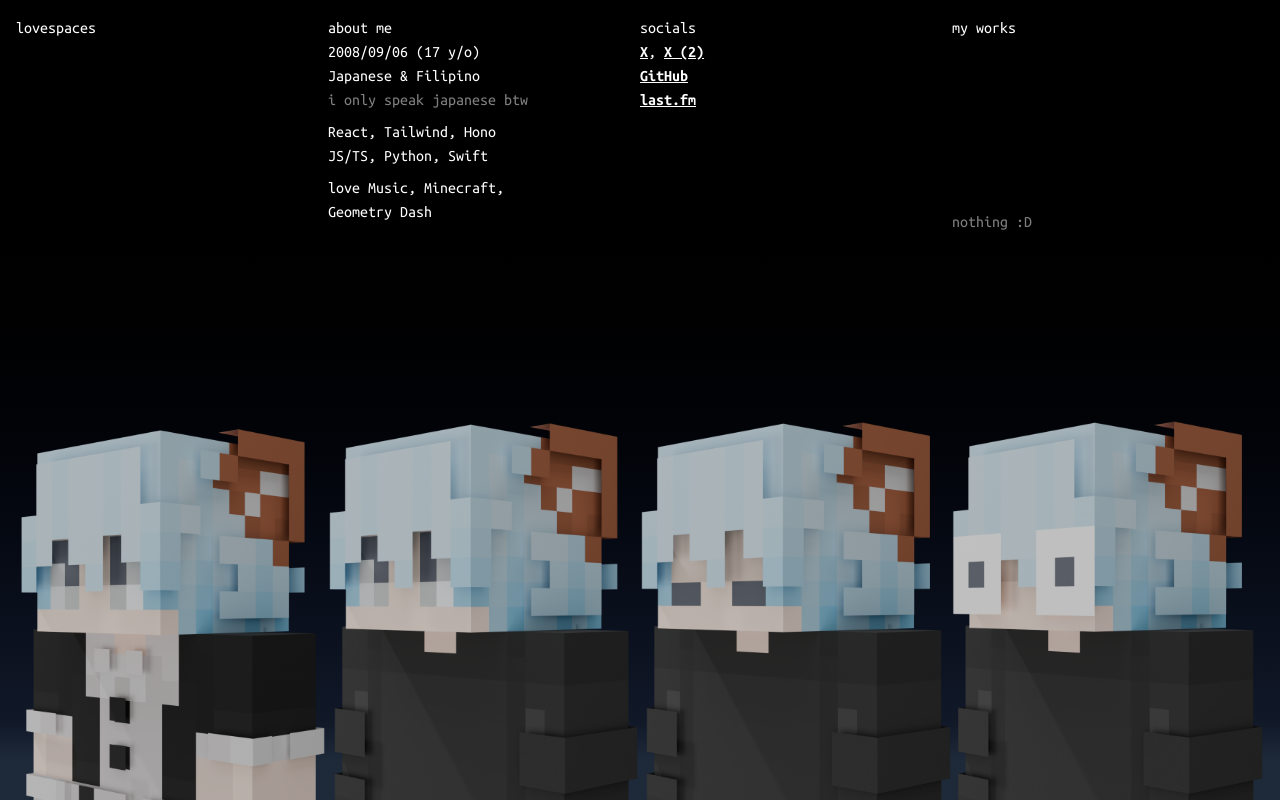
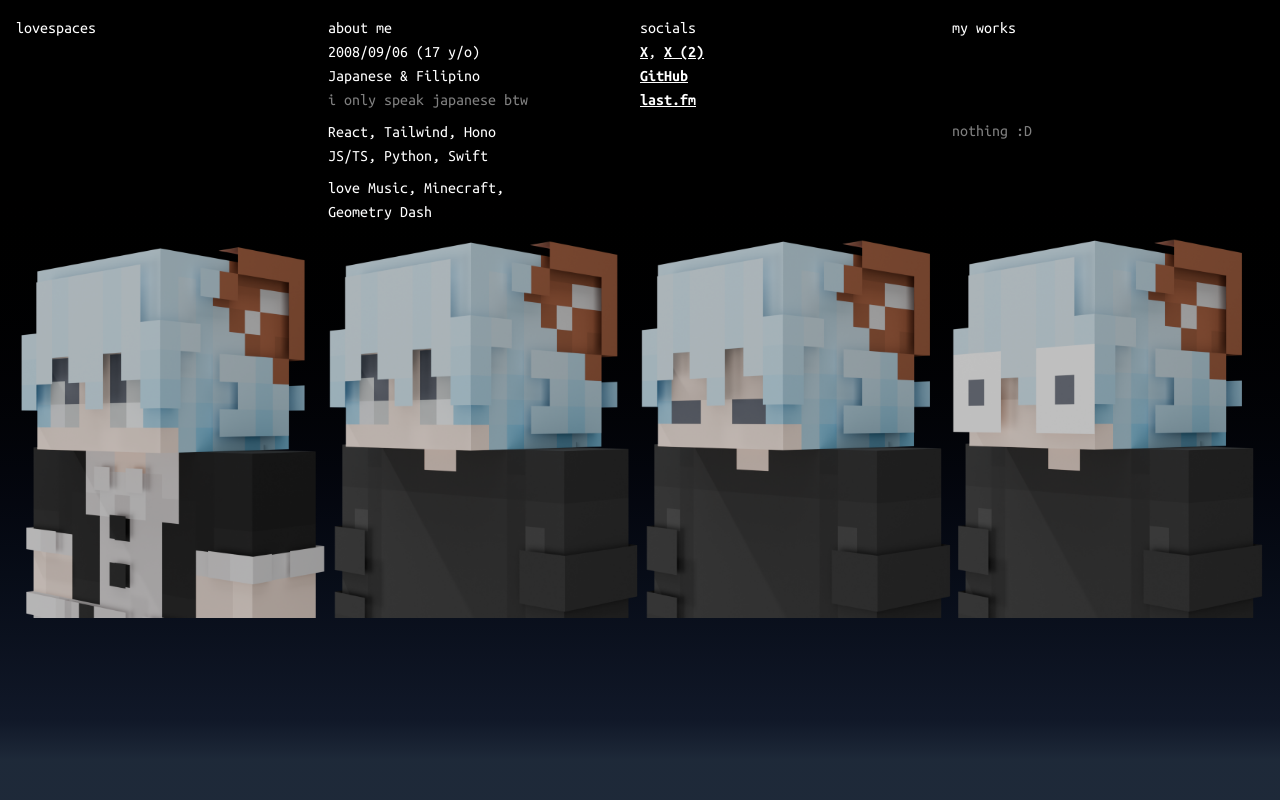
Before and after one commit to lovespaces/lovwy.moe, a React (Vite) app: page / in a window 1280 px wide. Built offline with nearby package versions, Linux system fonts and the light colour scheme.

Commit message:
I HATE CSS

```diff
--- a/src/Page.tsx
+++ b/src/Page.tsx
@@ -6,8 +6,8 @@ import Socials from "./components/socials";
 function Page() {
     return (
         <>
-            <div className="fixed inset-0 -z-10 bg-linear-to-t from-gray-800 from-5% via-gray-900 via-10% to-black to-80%" />
-            <div className="overscroll-none text-white font-ubuntu min-h-dvh w-full grid grid-cols-1 md:grid-cols-4 p-4 pb-0">
+            <div className="min-h-dvh fixed inset-0 -z-10 bg-linear-to-t from-gray-800 from-5% via-gray-900 via-10% to-black to-80%" />
+            <div className="overscroll-none text-white font-ubuntu w-full grid grid-cols-1 md:grid-cols-4 p-4 pb-0">
                 <Name />
                 <AboutMe />
                 <Socials />
```
